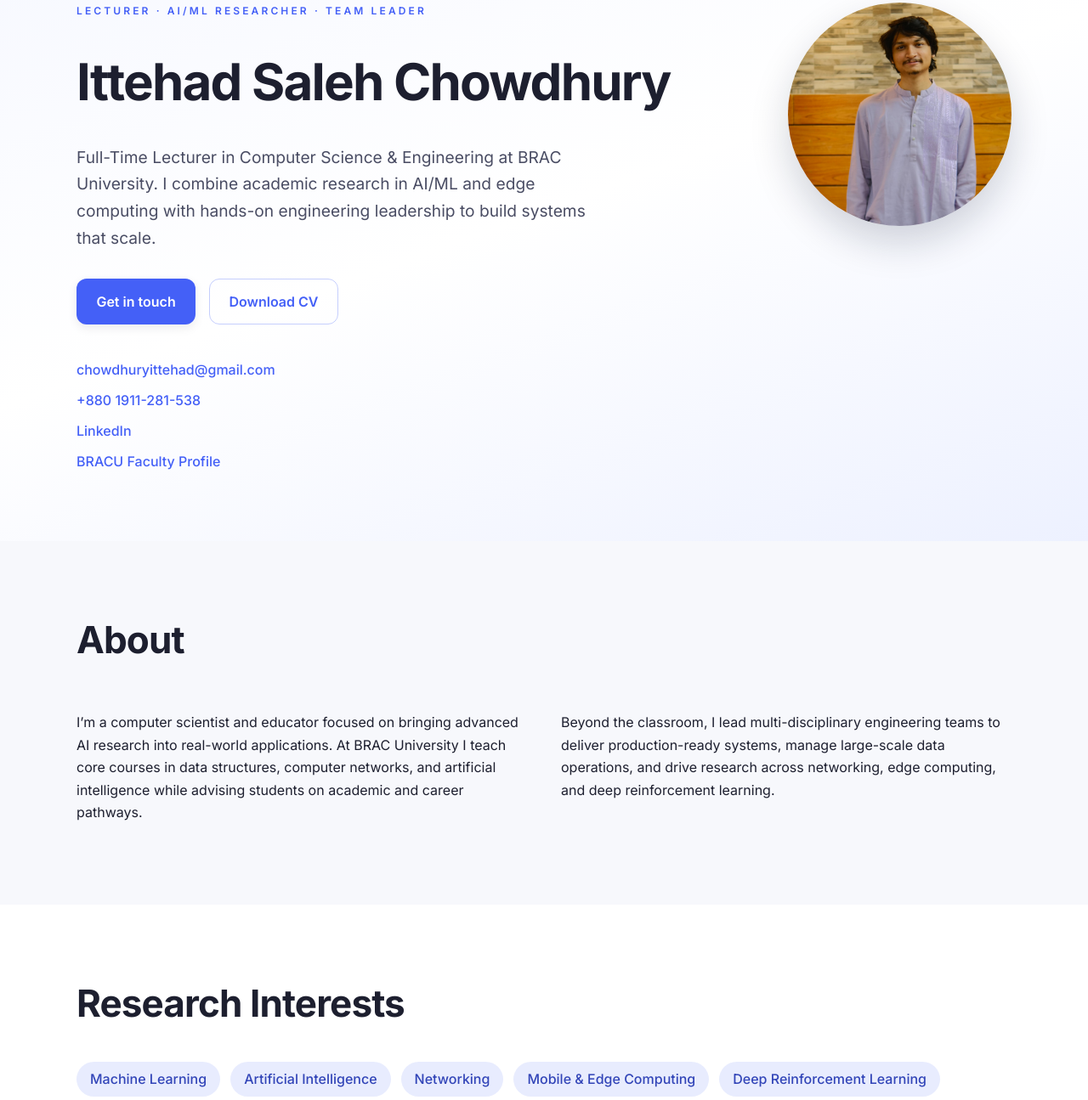
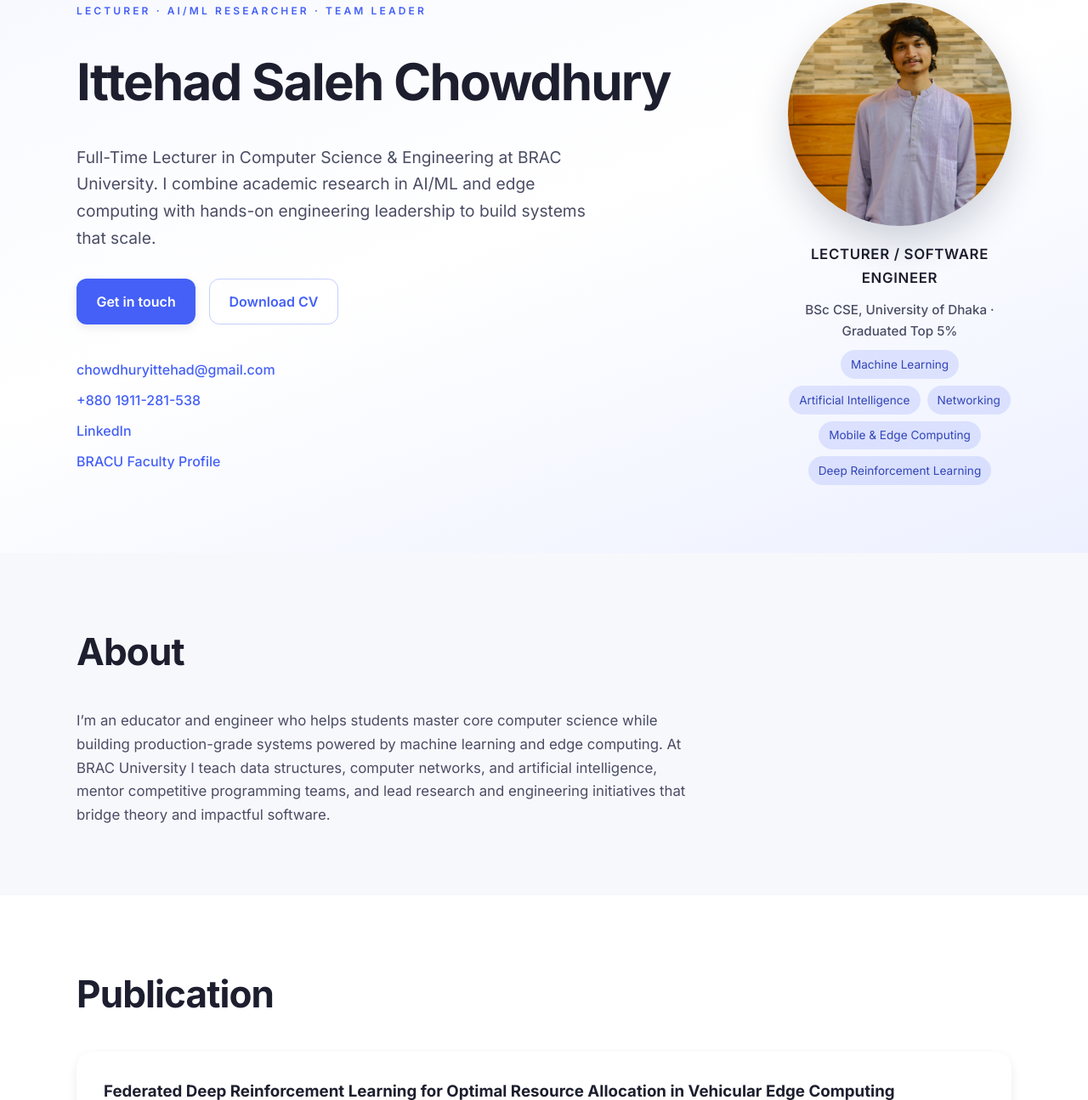
Before and after one commit to KrabbyKrabby/KrabbyKrabby.github.io, a plain HTML site: page index.html in a window 1280 px wide. Shown: the part 166-1461 px from the top of the page at 85% size. Drawn offline with Linux system fonts and the light colour scheme.

Commit message:
Polish hero layout and section order

```diff
--- a/assets/css/style.css
+++ b/assets/css/style.css
@@ -208,12 +208,44 @@ img {
   filter: saturate(1.05);
 }
 
+.hero__info {
+  text-align: center;
+  display: grid;
+  gap: 0.65rem;
+}
+
+.hero__title {
+  margin: 0;
+  font-size: 1.05rem;
+  font-weight: 600;
+  letter-spacing: 0.04em;
+  text-transform: uppercase;
+  color: var(--color-text);
+}
+
 .hero__note {
-  margin: 0.85rem 0 0;
+  margin: 0;
   font-size: 0.95rem;
   font-weight: 500;
   color: var(--color-text-soft);
-  text-align: center;
+}
+
+.hero__interests {
+  list-style: none;
+  margin: 0;
+  padding: 0;
+  display: flex;
+  flex-wrap: wrap;
+  justify-content: center;
+  gap: 0.5rem;
+  font-size: 0.85rem;
+  color: var(--color-accent-dark);
+}
+
+.hero__interests li {
+  padding: 0.35rem 0.75rem;
+  border-radius: 999px;
+  background: rgba(68, 96, 247, 0.14);
 }
 
 .hero__kicker {
@@ -311,6 +343,13 @@ h1 {
   background: rgba(68, 96, 247, 0.12);
   color: var(--color-accent-dark);
   font-weight: 500;
+}
+
+.about__summary {
+  margin: 0;
+  font-size: 1.05rem;
+  color: var(--color-text-soft);
+  max-width: 70ch;
 }
 
 .timeline {
--- a/index.html
+++ b/index.html
@@ -98,10 +98,18 @@
                 alt="Portrait of Ittehad Saleh Chowdhury"
                 loading="lazy"
               />
-              <figcaption class="hero__note">
-                BSc CSE, University of Dhaka · Graduated Top 5%
-              </figcaption>
             </figure>
+            <div class="hero__info">
+              <p class="hero__title">Lecturer / Software Engineer</p>
+              <p class="hero__note">BSc CSE, University of Dhaka · Graduated Top 5%</p>
+              <ul class="hero__interests">
+                <li>Machine Learning</li>
+                <li>Artificial Intelligence</li>
+                <li>Networking</li>
+                <li>Mobile &amp; Edge Computing</li>
+                <li>Deep Reinforcement Learning</li>
+              </ul>
+            </div>
           </div>
         </div>
       </section>
@@ -109,34 +117,37 @@
       <section id="about" class="section section--light">
         <div class="container">
           <h2>About</h2>
-          <div class="section__grid">
-            <p>
-              I’m a computer scientist and educator focused on bringing advanced AI
-              research into real-world applications. At BRAC University I teach
-              core courses in data structures, computer networks, and artificial
-              intelligence while advising students on academic and career pathways.
-            </p>
-            <p>
-              Beyond the classroom, I lead multi-disciplinary engineering teams to
-              deliver production-ready systems, manage large-scale data operations,
-              and drive research across networking, edge computing, and deep
-              reinforcement learning.
-            </p>
-          </div>
+          <p class="about__summary">
+            I’m an educator and engineer who helps students master core computer science while building
+            production-grade systems powered by machine learning and edge computing. At BRAC University I teach
+            data structures, computer networks, and artificial intelligence, mentor competitive programming teams,
+            and lead research and engineering initiatives that bridge theory and impactful software.
+          </p>
         </div>
       </section>
 
-      <section id="interests" class="section">
+      <section id="publications" class="section">
         <div class="container">
-          <h2>Research Interests</h2>
-          <ul class="tag-list">
-            <li>Machine Learning</li>
-            <li>Artificial Intelligence</li>
-            <li>Networking</li>
-            <li>Mobile &amp; Edge Computing</li>
-            <li>Deep Reinforcement Learning</li>
-            <li>Large Language Models</li>
-          </ul>
+          <h2>Publication</h2>
+          <article class="publication">
+            <h3>
+              Federated Deep Reinforcement Learning for Optimal Resource Allocation in Vehicular Edge Computing
+            </h3>
+            <p class="publication__meta">
+              Computing Conference 2025 (CompCom 2025), London, UK &mdash; Springer LNNS
+            </p>
+            <p class="publication__authors">
+              Ullah, R.; Chowdhury, I. S.; Razzaque, M. A.; Roy, P.; Hassan, M. M.
+            </p>
+            <a
+              class="button button--ghost"
+              href="https://link.springer.com/chapter/10.1007/978-3-031-92608-2_20"
+              target="_blank"
+              rel="noopener"
+              aria-label="View publication on Springer Link"
+              >Springer Link</a
+            >
+          </article>
         </div>
       </section>
 
@@ -342,31 +353,6 @@
         </div>
       </section>
 
-      <section id="publications" class="section">
-        <div class="container">
-          <h2>Publication</h2>
-          <article class="publication">
-            <h3>
-              Federated Deep Reinforcement Learning for Optimal Resource Allocation in Vehicular Edge Computing
-            </h3>
-            <p class="publication__meta">
-              Computing Conference 2025 (CompCom 2025), London, UK &mdash; Springer LNNS
-            </p>
-            <p class="publication__authors">
-              Ullah, R.; Chowdhury, I. S.; Razzaque, M. A.; Roy, P.; Hassan, M. M.
-            </p>
-            <a
-              class="button button--ghost"
-              href="https://link.springer.com/chapter/10.1007/978-3-031-92608-2_20"
-              target="_blank"
-              rel="noopener"
-              aria-label="View publication on Springer Link"
-              >Springer Link</a
-            >
-          </article>
-        </div>
-      </section>
-
       <section id="awards" class="section section--light">
         <div class="container">
           <h2>Awards &amp; Recognition</h2>
```
